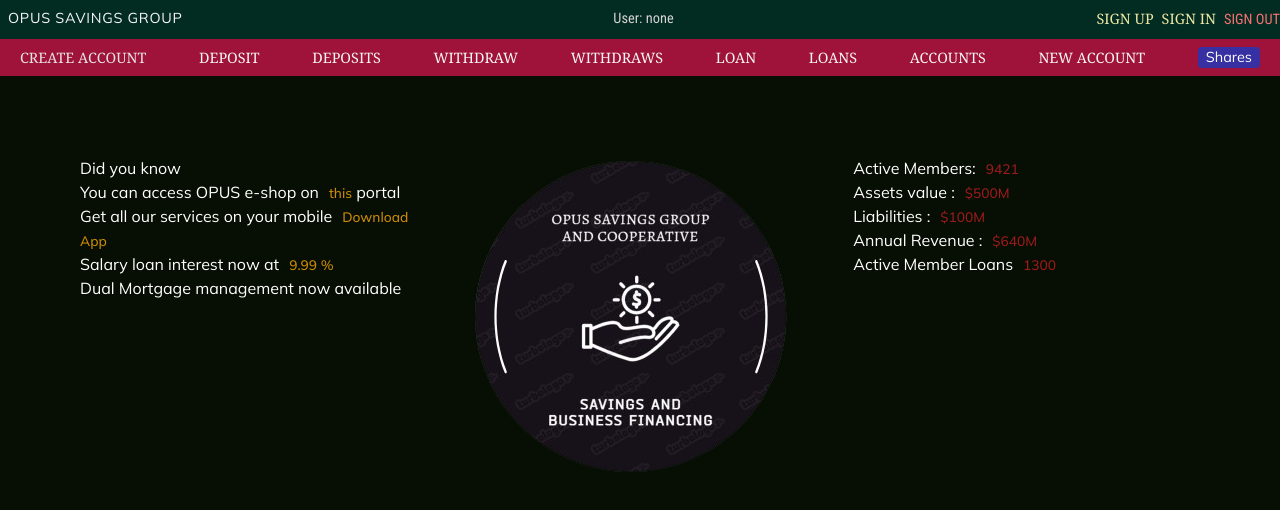
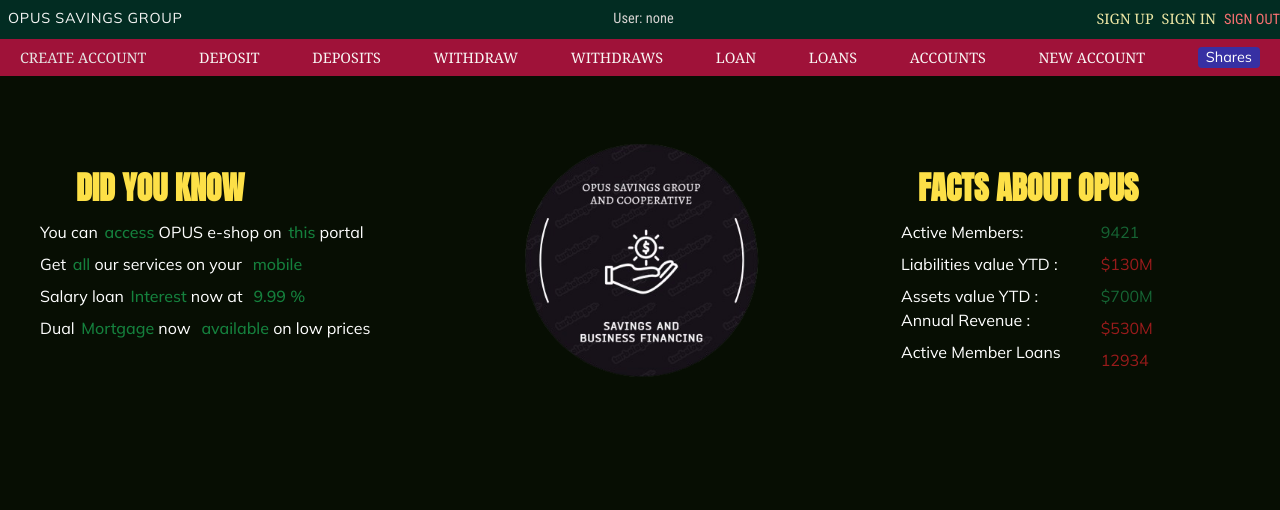
Before and after one commit to yusufnviiri/dsaccofront, a React (Create React App) app: page /logins in a window 1280 px wide. Both pictures are taken after typing "name@example.com", "Sample" into the empty fields and a click on the input 640 px from the left and 271 px from the top of the page. Shown: the top 510 px of the page. Built offline with nearby package versions, Linux system fonts and the light colour scheme; no server answers; a web font is replaced by a local one.

Commit message:
home page design

```diff
--- a/src/components/Home.js
+++ b/src/components/Home.js
@@ -85,7 +85,6 @@
 
     <menu className='bg-rose-800 w-full py-2 text-[0.7em] md:text-[0.9em]  flex justify-between px-5'>
     <Link className='text-stone-200 mr-2' to='/new-account'>Create Account</Link>
-
   <Link className=' mr-2' to='/deposit'>Deposit</Link>
   <Link className=' mr-2' to='/deposits'>Deposits</Link>
   <Link className='mr-2' to='/withdraw'>Withdraw</Link>
@@ -94,11 +93,9 @@
   <Link className=' mr-2' to='/loans'>Loans</Link>
   <Link className='mr-2' to='/accounts'>Accounts</Link>
   <Link className='mr-2' to='/new-account'>New Account </Link>
-
   <button onClick={()=>{setshowSharesForm(!showSharesForm)}}    type='button' className='bg-indigo-800 text-white rounded px-2 ' >Shares</button>
     </menu>
 <div>
-
 {shares.length>0?(  <h4>Shares {shares[0].numberOfShares}</h4>
 ):""}
 
@@ -120,47 +117,72 @@
 
 </div>
     </div>
+    <div className='flex  gap-5   px-4 mt-16 justify-between '>
+    <div className='text-left w-[40%]  p-6 '>
+<h4 className='text-[2em] font-anton  ml-9 text-yellow-300 font-bold'> DID YOU KNOW</h4>
+<ul>
+  <li className='text-[1em] py-2 '>You can
+  <span className='text-green-700   text-[1em] '>access</span> OPUS e-shop on<span className='text-green-700 text-[1em] '>this</span> portal
+  </li>
 
 
 
-    <div className='flex  gap-5 md:gap-10 px-9 md:px-20 mt-20 justify-between '>
+  <li className='text-[1em] pb-2 '>Get
+  <span className='text-green-700   text-[1em] '>all</span> our services on your <span className='text-green-700 text-[1em] '>mobile</span>
+  </li>
 
-    <div className='text-left w-1/3'>
+  <li className='text-[1em] pb-2 '>Salary loan
+  <span className='text-green-700   text-[1em] '>Interest</span> now at <span className='text-green-700 text-[1em] '> 9.99 %</span>
+  </li>
 
 
-<h4> Did you know</h4>
-<ul><li>You can access OPUS e-shop on   <span className='text-yellow-600'>this</span> portal
+  <li className='text-[1em] pb-2 '>Dual
+  <span className='text-green-700   text-[1em] '>Mortgage</span> now <span className='text-green-700 text-[1em] '> available </span> on low prices
   </li>
-
-  <li>Get all our services on your mobile <span className='text-yellow-600'>Download App</span></li>
-  <li>Salary loan interest now at <span className='text-yellow-600'>9.99 %</span></li>
-
-  <li> Dual Mortgage management now available</li>
 
   </ul>
 
 
 </div>
-<div className='w-1/3'>
+<div className='w-1/5'>
 
-<img src={logo} alt='logo'/>
+<img src={logo} className='w-full  m-auto' alt='logo'/>
 
 
 
-</div><ul className='text-left w-1/3'>
+</div>
 
-<li> Active Members: <span className='text-red-800'> 9421</span> </li>
+<div className=' w-[40%] pl-9 text-justify  p-6 '>
+<h4 className='text-[2em] font-anton text-center text-yellow-300 font-bold'>FACTS ABOUT OPUS</h4>
+<div className='flex  gap-10 ml-[20%]'>
+<ul className=''>
+  <li className='text-[1em] py-2 '>Active Members:
+  </li>
+  <li className='text-[1em] pb-2 '>Liabilities value YTD :
+  </li>
+  <li className='text-[1em] by-2 '>Assets value YTD :
+  </li>
+  <li className='text-[1em] pb-2 '>Annual Revenue :
+  </li>
+  <li className='text-[1em] pb-2 '>Active Member Loans
+  </li>
 
-<li>Assets value :  <span className='text-red-800'>$500M </span> </li>
-<li> Liabilities : <span className='text-red-800'> $100M </span> </li>
-<li> Annual Revenue :  <span className='text-red-800'>$640M </span> </li>
-<li> Active Member Loans  <span className='text-red-800'>1300 </span> </li>
+  </ul>
+  <ul className=''>
+  <li className='text-[1em] py-2  text-green-800'> 9421
+  </li>
+  <li className='text-[1em] pb-2  text-red-800'> $130M
+  </li>
+  <li className='text-[1em] pb-2  text-green-800'> $700M
+  </li><li className='text-[1em] pb-2  text-red-800'> $530M
+  </li><li className='text-[1em] pb-2  text-red-800'> 12934
+  </li>
+
+  </ul>
+  </div>
 
 
-
-
-
-</ul>
+</div>
 
 
 
```
